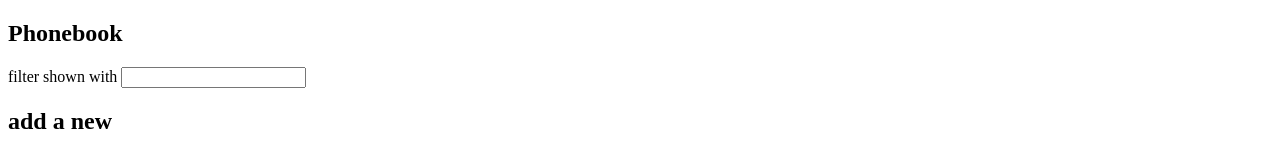
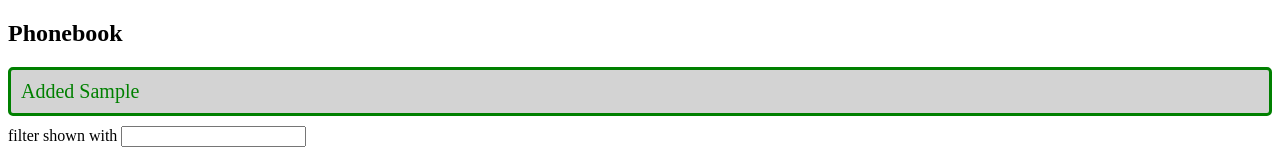
Before and after one commit to syeo-1/fs_open_part2, a React (Create React App) app in the folder phonebook/: page / in a window 1280 px wide. Both pictures are taken after typing "Sample", "Sample" into the empty fields and a click on the button "add". Shown: the top 153 px of the page. Built offline with nearby package versions, Linux system fonts and the light colour scheme; no server answers.

Commit message:
finish 2.20

```diff
--- a/phonebook/src/components/App.js
+++ b/phonebook/src/components/App.js
@@ -1,5 +1,6 @@
 import React, { useState, useEffect } from 'react'
 import personService from './persons'
+import '../index.css'
 
 const Filter = ({searchString, handleSearchString}) => (
   <form>
@@ -27,14 +28,29 @@ const Person = ({name, number, deletePrompt}) => (
   <li>{name} {number} <button onClick={deletePrompt}>delete</button></li>
 )
 
-// const Persons = ({persons, setPersons}) => {
+const AddNotification = ({message}) => {
+   if (message === null) {
+     return null
+   }
 
+   return (
+     <div className="add">
+       {message}
+     </div>
+   )
+}
 
-//   return (
-//     <div>
-//     </div>
-//   )
-// }
+const ErrorNotification = ({message}) => {
+   if (message === null) {
+     return null
+   }
+
+   return (
+     <div className="error">
+       {message}
+     </div>
+   )
+}
 
 const App = () => {
   const [ persons, setPersons ] = useState([])
@@ -42,6 +58,8 @@ const App = () => {
   const [newNumber, setNewNumber] = useState('')
   const [filterNumbers, setFilterNumbers] = useState(true)
   const [searchString, setSearchString] = useState('')
+  const [addMessage, setAddMessage] = useState(null)
+  const [errorMessage, setErrorMessage] = useState(null)
 
   useEffect(() => {
     // console.log('effect')
@@ -75,9 +93,12 @@ const App = () => {
       personService
         .addPerson(nameObject)
         .then(response => {setPersons(persons.concat(response.data))})
-      // setPersons(persons.concat(nameObject))
-      // console.log("persons:", persons)
-      // console.log("hey")
+        .then(
+          setAddMessage(`Added ${nameObject.name}`),
+          setTimeout(() => {
+            setAddMessage(null)
+          }, 5000)
+        )
     } else {
       if (window.confirm(`${nameObject.name} is already added to phonebook. Replace the old number with a new one?`)) {
         // find the correct id to update
@@ -89,6 +110,15 @@ const App = () => {
             // console.log(response.data);
             setPersons(persons
               .map(person => person.id === idToUpdate ? response.data : person))
+          })
+          .catch(error => {
+            setErrorMessage(
+              `Information of ${nameObject.name} has already been removed from server`
+            )
+            setTimeout(() => {
+              setErrorMessage(null)
+            }, 5000)
+            // console.log(error)
           })
       }
     }
@@ -141,6 +171,8 @@ const App = () => {
   return (
     <div>
       <h2>Phonebook</h2>
+      <AddNotification message={addMessage}/>
+      <ErrorNotification message={errorMessage}/>
       <Filter searchString={searchString} handleSearchString={handleSearchString}/>
       <h2>add a new</h2>
       <PersonForm
--- a/phonebook/src/index.css
+++ b/phonebook/src/index.css
@@ -1,13 +1,18 @@
-body {
-  margin: 0;
-  font-family: -apple-system, BlinkMacSystemFont, 'Segoe UI', 'Roboto', 'Oxygen',
-    'Ubuntu', 'Cantarell', 'Fira Sans', 'Droid Sans', 'Helvetica Neue',
-    sans-serif;
-  -webkit-font-smoothing: antialiased;
-  -moz-osx-font-smoothing: grayscale;
+.add {
+  color: green;
+  background: lightgrey;
+  font-size: 20px;
+  border-style: solid;
+  border-radius: 5px;
+  padding: 10px;
+  margin-bottom: 10px;
 }
-
-code {
-  font-family: source-code-pro, Menlo, Monaco, Consolas, 'Courier New',
-    monospace;
+.error {
+  color: red;
+  background: lightgrey;
+  font-size: 20px;
+  border-style: solid;
+  border-radius: 5px;
+  padding: 10px;
+  margin-bottom: 10px;
 }
```
